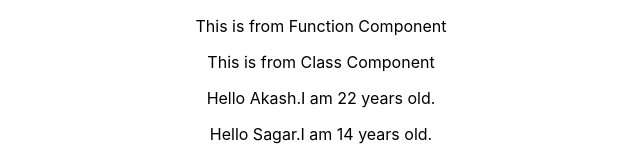
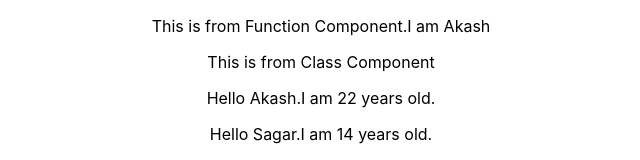
Before and after one commit to dev-kakash/react-basic, a React (Create React App) app: page / in a window 1280 px wide. Shown: the top 160 px of the page, without its empty margins (319-959 px from the left). Built offline with nearby package versions, Linux system fonts and the light colour scheme.

Commit message:
change in Function.js

```diff
--- a/src/components/Function.js
+++ b/src/components/Function.js
@@ -4,6 +4,6 @@ import React from 'react'
 //    return <h1>Hello World</h1>
 //}
 
-const Function =() => <p>This is from Function Component</p>
+const Function =() => <p>This is from Function Component.I am Akash</p>
 
 export default Function
```
